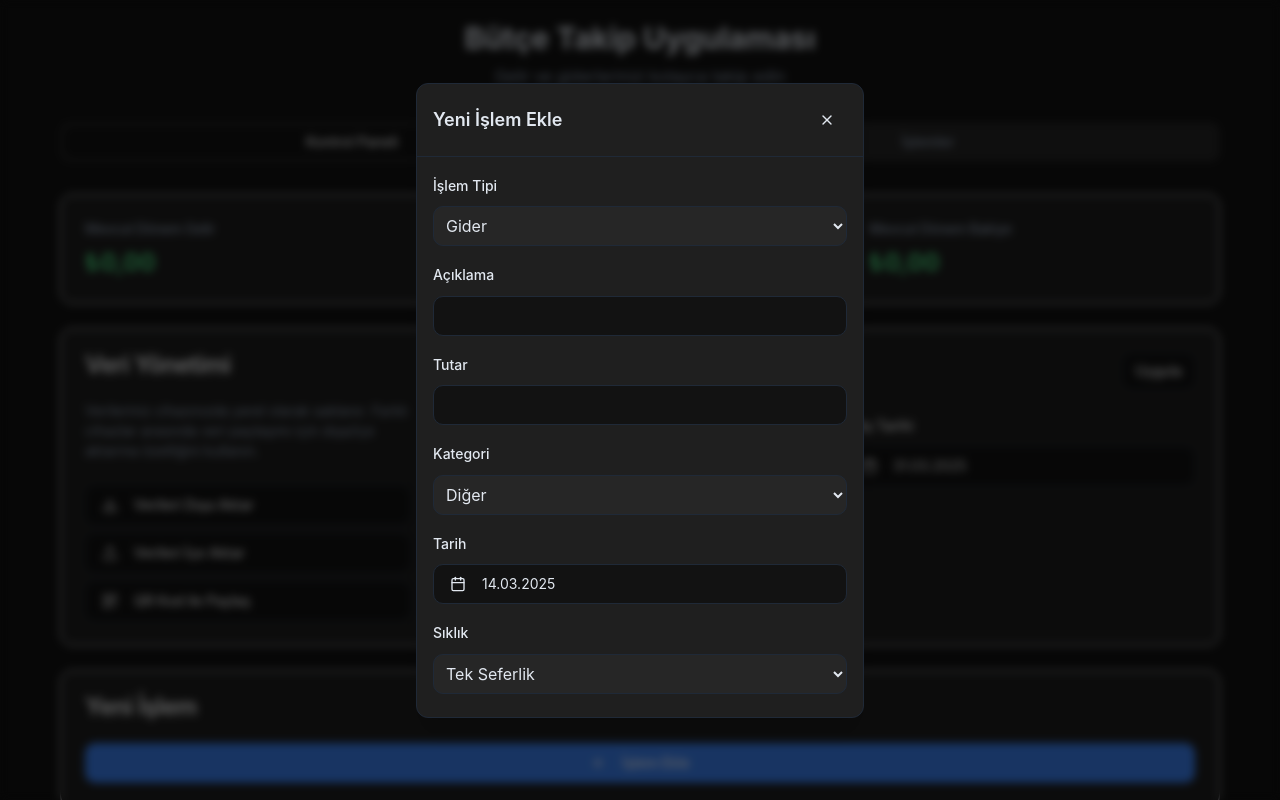
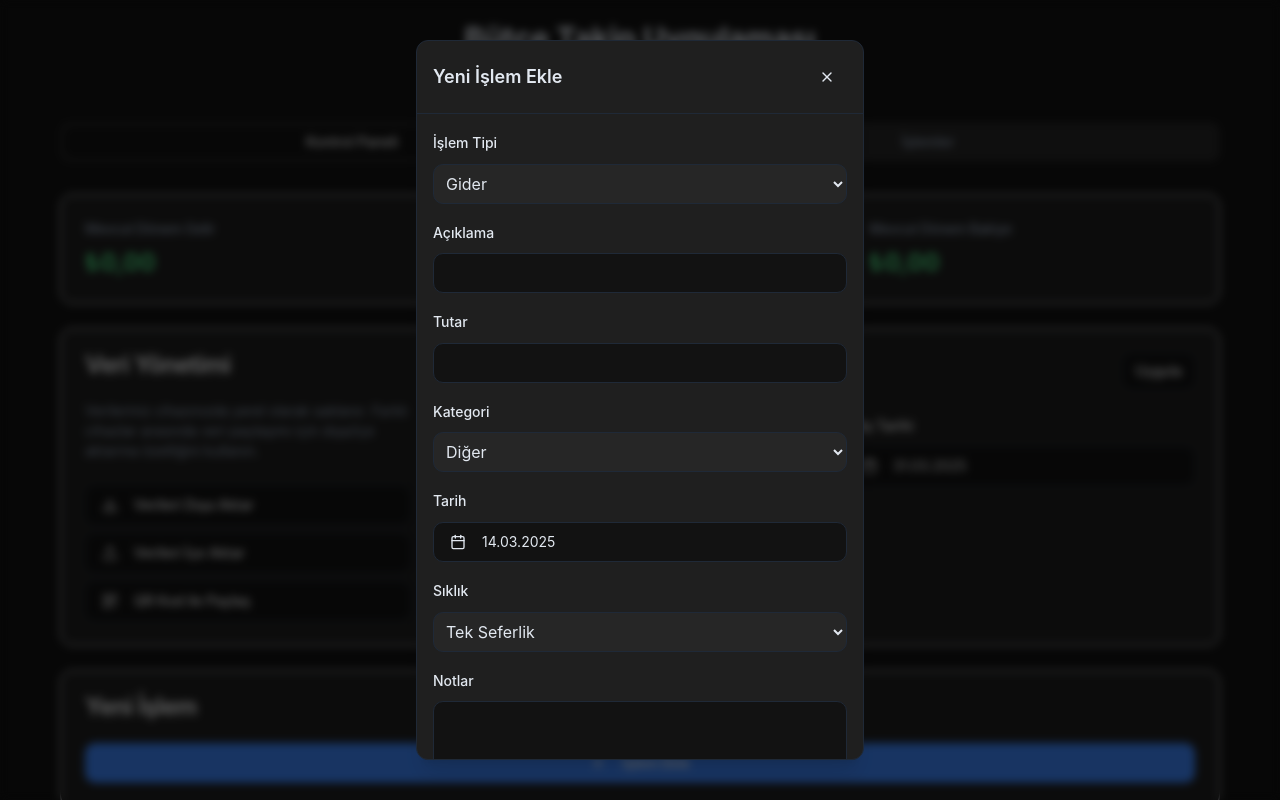
Before and after one commit to scatroj7/copycat-app-helper, a React (Vite) app: page / in a window 1280 px wide. Both pictures are taken after a click on the button "İşlem Ekle". Shown: the top 800 px of the page. Built offline with nearby package versions, Linux system fonts and the light colour scheme.

Commit message:
Fix: Add calendar and scroll area to modal
Adds calendar and scroll area components to the transaction modal.

```diff
--- a/src/components/TransactionModal.tsx
+++ b/src/components/TransactionModal.tsx
@@ -132,7 +132,7 @@ const TransactionModal = ({ isOpen, onClose, onSave, editingTransaction }: Trans
 
   return (
     <div className="fixed inset-0 bg-black/60 backdrop-blur-sm flex justify-center items-center z-50 p-4">
-      <div className="bg-card w-full max-w-md rounded-lg shadow-xl border border-border overflow-hidden">
+      <div className="bg-card w-full max-w-md rounded-lg shadow-xl border border-border overflow-hidden max-h-[90vh] flex flex-col">
         <div className="flex justify-between items-center p-4 border-b border-border">
           <h3 className="text-lg font-semibold">
             {editingTransaction ? 'İşlemi Düzenle' : 'Yeni İşlem Ekle'}
@@ -142,7 +142,7 @@ const TransactionModal = ({ isOpen, onClose, onSave, editingTransaction }: Trans
           </Button>
         </div>
 
-        <ScrollArea className="max-h-[70vh]">
+        <ScrollArea className="flex-1 overflow-auto">
           <form onSubmit={handleSubmit} className="p-4 space-y-4">
             <div className="space-y-2">
               <Label htmlFor="transactionType">İşlem Tipi</Label>
@@ -224,7 +224,7 @@ const TransactionModal = ({ isOpen, onClose, onSave, editingTransaction }: Trans
                     )}
                   </Button>
                 </PopoverTrigger>
-                <PopoverContent className="w-auto p-0" align="start">
+                <PopoverContent className="w-auto p-0 z-50 bg-popover" align="start">
                   <Calendar
                     mode="single"
                     selected={formData.date ? new Date(formData.date) : undefined}
--- a/src/components/ui/scroll-area.tsx
+++ b/src/components/ui/scroll-area.tsx
@@ -1,3 +1,4 @@
+
 import * as React from "react"
 import * as ScrollAreaPrimitive from "@radix-ui/react-scroll-area"
 
```
